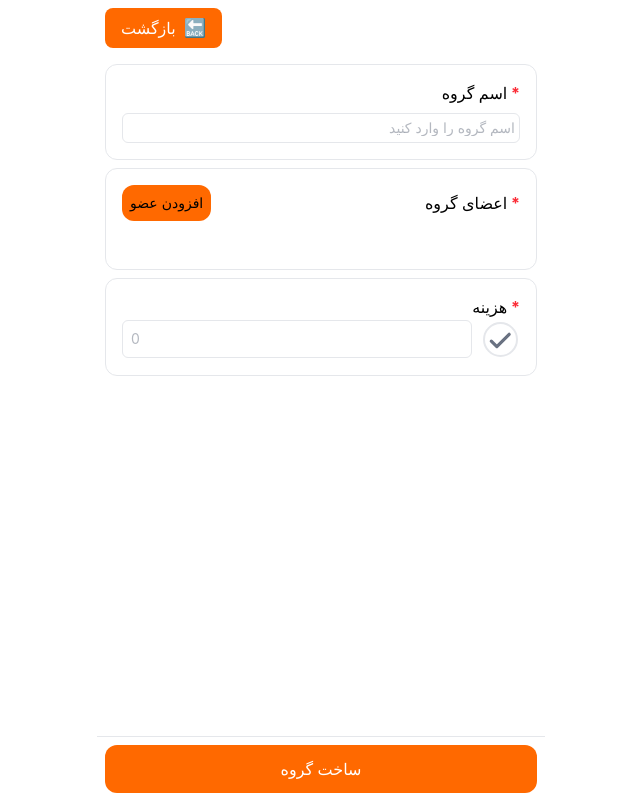
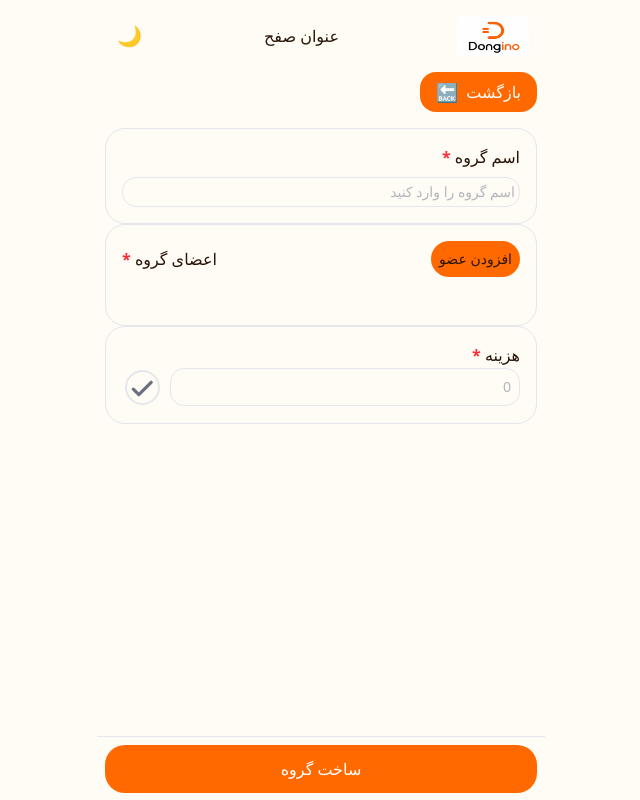
Before and after one commit to Gisoo-SRT98/dongino, a React (Vite) app: page /new-group in a window 1280 px wide. Shown: the whole page, without its empty margins (319-959 px from the left). Built offline with nearby package versions, Linux system fonts and the light colour scheme; what pocketbase would draw is missing.

Commit message:
back component & theme color

```diff
--- /dev/null
+++ b/src/component/Back.jsx
@@ -0,0 +1,14 @@
+import { useNavigate } from "react-router-dom";
+
+export default function Back() {
+    const navigate = useNavigate();
+    return (
+        <button
+        onClick={() => navigate(-1)}
+        className="self-start flex flex-row-reverse items-center gap-2 px-4 py-2 bg-orange-500 hover:bg-orange-600 text-white rounded-lg transition-all duration-200 group mb-4"
+        >
+        <span className="text-lg leading-none">🔙</span>
+        بازگشت
+        </button>
+    )
+}
--- a/src/component/GroupList.jsx
+++ b/src/component/GroupList.jsx
@@ -2,8 +2,9 @@
 import { useNavigate } from "react-router-dom";
 import useGroupStore from "../store/useGroupStore";
 import { deleteGroup, getGroups } from "../services/pocketbase";
-import Footer from "./Footer";
 import Button from "./Button";
+import Default from "../layout/Default";
+import Back from "./Back";
 
 function ConfirmDeleteModal({ open, groupName, onCancel, onConfirm }) {
   if (!open) return null;
@@ -156,18 +157,9 @@
   const [pendingDeleteGroup, setPendingDeleteGroup] = useState(null);
 
   return (
-    <div>
-      <div className="relative w-full max-w-md mx-auto h-screen flex flex-col overflow-hidden flex flex-col gap-4 rounded-xl p-3 text-right">
+    <Default>
         <div className="flex justify-between mb-4 justify-between items-center">
-          <div>
-            <button
-              onClick={() => navigate(-1)}
-              className="self-start flex flex-row-reverse items-center gap-2 px-4 py-2 bg-orange-500 hover:bg-orange-600 text-white rounded-lg transition-all duration-200 group mb-4"
-            >
-              <span className="text-lg leading-none">🔙</span>
-              بازگشت
-            </button>
-          </div>
+          <Back />
           <div>
             <h2 className="font-bold pb-3">لیست گروه‌ها</h2>
           </div>
@@ -217,8 +209,8 @@
             <span className="text-4xl font-medium leading-none">+</span>
           </Button>
         </div>
-      </div>
-      <Footer />
+
+
 
       <ConfirmDeleteModal
         open={!!pendingDeleteGroup}
@@ -234,6 +226,6 @@
           refreshGroups();
         }}
       />
-    </div>
+    </Default>
   );
 }
--- a/src/index.css
+++ b/src/index.css
@@ -1,21 +1,54 @@
 @import "tailwindcss";
 @import "@fontsource/vazirmatn";
 
+@theme inline {
+  --font-sans: "Vazirmatn", system-ui, -apple-system, sans-serif;
+  --radius-sm: calc(var(--radius) - 4px);
+  --radius-md: calc(var(--radius) - 2px);
+  --radius-lg: var(--radius);
+  --radius-xl: calc(var(--radius) + 4px);
+  --radius-2xl: calc(var(--radius) + 8px);
+  --radius-3xl: calc(var(--radius) + 12px);
+  --color-background: var(--background);
+  --color-foreground: var(--foreground);
+  --color-card: var(--card);
+  --color-card-foreground: var(--card-foreground);
+  --color-popover: var(--popover);
+  --color-popover-foreground: var(--popover-foreground);
+  --color-primary: var(--primary);
+  --color-primary-foreground: var(--primary-foreground);
+  --color-primary-glow: var(--primary-glow);
+  --color-secondary: var(--secondary);
+  --color-secondary-foreground: var(--secondary-foreground);
+  --color-muted: var(--muted);
+  --color-muted-foreground: var(--muted-foreground);
+  --color-accent: var(--accent);
+  --color-accent-foreground: var(--accent-foreground);
+  --color-destructive: var(--destructive);
+  --color-destructive-foreground: var(--destructive-foreground);
+  --color-success: var(--success);
+  --color-success-foreground: var(--success-foreground);
+  --color-border: var(--border);
+  --color-input: var(--input);
+  --color-ring: var(--ring);
+  --color-ring-offset-background: var(--background);
+  --color-chart-1: var(--chart-1);
+  --color-chart-2: var(--chart-2);
+  --color-chart-3: var(--chart-3);
+  --color-chart-4: var(--chart-4);
+  --color-chart-5: var(--chart-5);
+  --color-sidebar: var(--sidebar);
+  --color-sidebar-foreground: var(--sidebar-foreground);
+  --color-sidebar-primary: var(--sidebar-primary);
+  --color-sidebar-primary-foreground: var(--sidebar-primary-foreground);
+  --color-sidebar-accent: var(--sidebar-accent);
+  --color-sidebar-accent-foreground: var(--sidebar-accent-foreground);
+  --color-sidebar-border: var(--sidebar-border);
+  --color-sidebar-ring: var(--sidebar-ring);
+}
+
 body {
   margin: 0;
-  font-family:
-    "Vazirmatn",
-    -apple-system,
-    BlinkMacSystemFont,
-    "Segoe UI",
-    "Roboto",
-    "Oxygen",
-    "Ubuntu",
-    "Cantarell",
-    "Fira Sans",
-    "Droid Sans",
-    "Helvetica Neue",
-    sans-serif;
   -webkit-font-smoothing: antialiased;
   -moz-osx-font-smoothing: grayscale;
 }
@@ -26,7 +59,7 @@
 }
 
 .App {
-  background: var(--background);
+  background: var(--color-background);
   border: 1px solid #e2e2e2;
   border-radius: 10px;
   margin: 10px auto;
@@ -34,7 +67,7 @@
 }
 
 .dark .App {
-  border: 1px solid var(--secondary);
+  border: 1px solid var(--color-secondary);
 }
 
 .container {
@@ -48,27 +81,127 @@
 }
 
 @layer base {
+  * {
+    border-color: var(--color-border);
+  }
+
+  html,
+  body {
+    direction: rtl;
+  }
+
   html {
     @apply text-base;
   }
+
   :root {
-    --background: #ffffff;
-    --foreground: #000000;
-    --secondary: #666666;
-    --headline: #000000;
-    --hover: #f0f0f0;
+    --radius: 1rem;
+    --background: oklch(0.99 0.01 70);
+    --foreground: oklch(0.22 0.04 50);
+    --card: oklch(1 0 0);
+    --card-foreground: oklch(0.22 0.04 50);
+    --popover: oklch(1 0 0);
+    --popover-foreground: oklch(0.22 0.04 50);
+    --primary: oklch(0.72 0.18 45);
+    --primary-foreground: oklch(1 0 0);
+    --primary-glow: oklch(0.82 0.16 60);
+    --secondary: oklch(0.96 0.03 70);
+    --secondary-foreground: oklch(0.35 0.1 45);
+    --muted: oklch(0.96 0.02 70);
+    --muted-foreground: oklch(0.5 0.04 50);
+    --accent: oklch(0.94 0.05 70);
+    --accent-foreground: oklch(0.35 0.12 45);
+    --destructive: oklch(0.6 0.22 27);
+    --destructive-foreground: oklch(1 0 0);
+    --success: oklch(0.7 0.16 155);
+    --success-foreground: oklch(1 0 0);
+    --border: oklch(0.92 0.02 70);
+    --input: oklch(0.94 0.02 70);
+    --ring: oklch(0.72 0.18 45);
+    --chart-1: oklch(0.72 0.18 45);
+    --chart-2: oklch(0.82 0.16 60);
+    --chart-3: oklch(0.7 0.16 155);
+    --chart-4: oklch(0.6 0.22 27);
+    --chart-5: oklch(0.55 0.15 280);
+    --sidebar: oklch(0.99 0.01 70);
+    --sidebar-foreground: oklch(0.22 0.04 50);
+    --sidebar-primary: oklch(0.72 0.18 45);
+    --sidebar-primary-foreground: oklch(1 0 0);
+    --sidebar-accent: oklch(0.94 0.05 70);
+    --sidebar-accent-foreground: oklch(0.35 0.12 45);
+    --sidebar-border: oklch(0.92 0.02 70);
+    --sidebar-ring: oklch(0.72 0.18 45);
+
+    --gradient-primary: linear-gradient(
+      135deg,
+      var(--primary),
+      var(--primary-glow)
+    );
+    --gradient-warm: linear-gradient(
+      160deg,
+      oklch(0.82 0.16 60),
+      oklch(0.72 0.18 45)
+    );
+    --gradient-soft: linear-gradient(
+      180deg,
+      oklch(0.98 0.03 70),
+      oklch(0.99 0.01 70)
+    );
+    --shadow-glow: 0 10px 30px -10px
+      color-mix(in oklab, var(--primary) 40%, transparent);
+    --shadow-card: 0 4px 16px -4px
+      color-mix(in oklab, var(--primary) 15%, transparent);
+    --transition-smooth: all 0.3s cubic-bezier(0.4, 0, 0.2, 1);
+
+    /* compatibility vars used in components */
+    --headline: var(--foreground);
+    --hover: color-mix(in oklab, var(--primary) 10%, transparent);
   }
+
   .dark {
-    --background: #0d1117;
-    --foreground: #c9d1d9;
-    --secondary: #8b949e;
-    --headline: #f0f6fc;
-    --hover: #21262d;
+    --background: oklch(0.18 0.02 50);
+    --foreground: oklch(0.98 0.01 70);
+    --card: oklch(0.22 0.03 50);
+    --card-foreground: oklch(0.98 0.01 70);
+    --popover: oklch(0.22 0.03 50);
+    --popover-foreground: oklch(0.98 0.01 70);
+    --primary: oklch(0.75 0.18 45);
+    --primary-foreground: oklch(0.18 0.02 50);
+    --primary-glow: oklch(0.82 0.16 60);
+    --secondary: oklch(0.28 0.04 50);
+    --secondary-foreground: oklch(0.98 0.01 70);
+    --muted: oklch(0.28 0.04 50);
+    --muted-foreground: oklch(0.7 0.03 70);
+    --accent: oklch(0.32 0.06 50);
+    --accent-foreground: oklch(0.98 0.01 70);
+    --destructive: oklch(0.65 0.22 27);
+    --destructive-foreground: oklch(1 0 0);
+    --success: oklch(0.7 0.16 155);
+    --success-foreground: oklch(1 0 0);
+    --border: oklch(1 0 0 / 10%);
+    --input: oklch(1 0 0 / 12%);
+    --ring: oklch(0.75 0.18 45);
+    --sidebar: oklch(0.22 0.03 50);
+    --sidebar-foreground: oklch(0.98 0.01 70);
+    --sidebar-primary: oklch(0.75 0.18 45);
+    --sidebar-primary-foreground: oklch(0.18 0.02 50);
+    --sidebar-accent: oklch(0.32 0.06 50);
+    --sidebar-accent-foreground: oklch(0.98 0.01 70);
+    --sidebar-border: oklch(1 0 0 / 10%);
+    --sidebar-ring: oklch(0.75 0.18 45);
+
+    /* compatibility vars used in components */
+    --headline: var(--foreground);
+    --hover: color-mix(in oklab, var(--primary) 14%, transparent);
   }
+
   body {
-    background-color: var(--background);
-    color: var(--foreground);
+    background-color: var(--color-background);
+    color: var(--color-foreground);
+    font-family: var(--font-sans);
+    -webkit-font-smoothing: antialiased;
   }
+
   h1,
   h2,
   h3,
@@ -77,8 +210,9 @@
   h6 {
     color: var(--headline);
   }
+
   .text-secondary {
-    color: var(--secondary);
+    color: var(--color-secondary);
   }
 }
 
--- /dev/null
+++ b/src/layout/Default.jsx
@@ -0,0 +1,14 @@
+import Header from "../component/Header";
+import Footer from "../component/Footer";
+
+export default function Default({ children }) {
+    return (
+        <div className="relative w-full max-w-md mx-auto h-screen flex flex-col overflow-hidden">
+            <Header />
+            <main className="overflow-auto px-2">
+                {children}
+            </main>
+            <Footer />
+        </div>
+    )
+}
--- a/src/pages/NewGroup.jsx
+++ b/src/pages/NewGroup.jsx
@@ -5,6 +5,8 @@
 import MemberLists from "../component/Members";
 import useGroupStore from "../store/useGroupStore";
 import { getGroup, createGroup, updateGroup } from "../services/pocketbase";
+import Default from "../layout/Default";
+import Back from "../component/Back";
 
 export default function NewGroupPage() {
   const { groupName, groupId, cost, members, splitEqual, memberDebts } =
@@ -102,29 +104,21 @@
   };
 
   return (
-    // <div className="w-full max-w-md mx-auto min-h-screen relative p-2 shadow-xl flex flex-col gap-4">
-    <div className="relative w-full max-w-md mx-auto h-screen flex flex-col overflow-hidden p-2 flex flex-col gap-4">
-      <button
-        onClick={() => navigate(-1)}
-        className="self-start flex flex-row-reverse items-center gap-2 px-4 py-2 bg-orange-500 hover:bg-orange-600 text-white rounded-lg transition-all duration-200 group"
-      >
-        <span className="text-lg leading-none">🔙</span>
-        <span className="font-medium">بازگشت</span>
-      </button>
-
+    <Default>
+      <Back />
       {saveError && (
         <div className="p-3 bg-red-100 text-red-800 rounded-lg text-sm text-right border border-red-300">
           {saveError}
         </div>
       )}
 
-      <div className="overflow-auto flex flex-col gap-2 mb-20">
+      <div>
         <GroupName />
         <MemberLists />
         <Expenses />
       </div>
 
-      <div className="absolute bottom-0 right-0 left-0 h-16 p-2 border-t border-gray-200 bg-[var(--background)] flex justify-around items-center">
+      <div className="absolute bottom-0 right-0 left-0 h-16 p-2 border-t border-gray-200 bg-[var(--background)] flex justify-around items-center z-10">
         <button
           onClick={handleSaveGroup}
           disabled={isSaving}
@@ -133,6 +127,6 @@
           {isSaving ? "در حال ذخیره‌ی گروه..." : "ساخت گروه"}
         </button>
       </div>
-    </div>
+    </Default>
   );
 }
--- a/src/pages/Profile.jsx
+++ b/src/pages/Profile.jsx
@@ -2,6 +2,7 @@
 import { useNavigate } from "react-router-dom";
 import useUserStore from "../store/useUserStore";
 import ProfileSection from "../component/ProfileSection";
+import Back from "../component/Back";
 
 export default function ProfilePage() {
   const navigate = useNavigate();
@@ -89,14 +90,7 @@
 
   return (
     <div className="w-full max-w-md mx-auto min-h-screen p-3">
-      <button
-        onClick={() => navigate(-1)}
-        className="flex flex-row-reverse items-center gap-2 px-4 py-2 bg-orange-500 hover:bg-orange-600 text-white rounded-lg transition-all duration-200 mb-6"
-      >
-        <span className="text-lg leading-none">🔙</span>
-        <span className="font-medium">بازگشت</span>
-      </button>
-
+      <Back />
       {/* If not logged in, show login/signup form */}
       {!isLoggedIn ? (
         <div className="bg-white p-6 rounded-lg border border-gray-100">
```
Also changed, not shown: src/component/App.jsx (+5 -8 lines), src/component/ProfileSection.jsx (+0 -18 lines), 5 other files (tests, documents, lock files or other folders).
